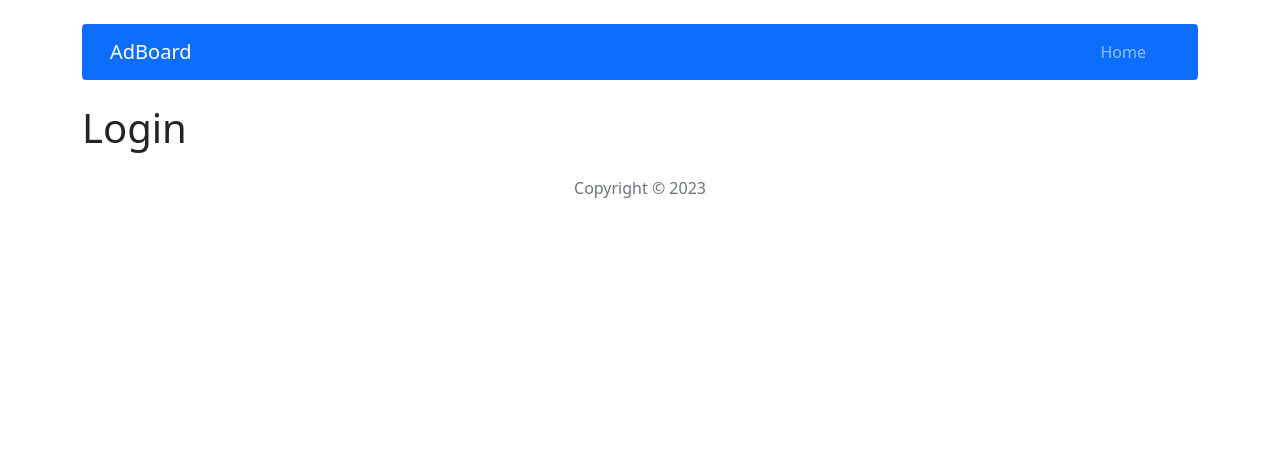
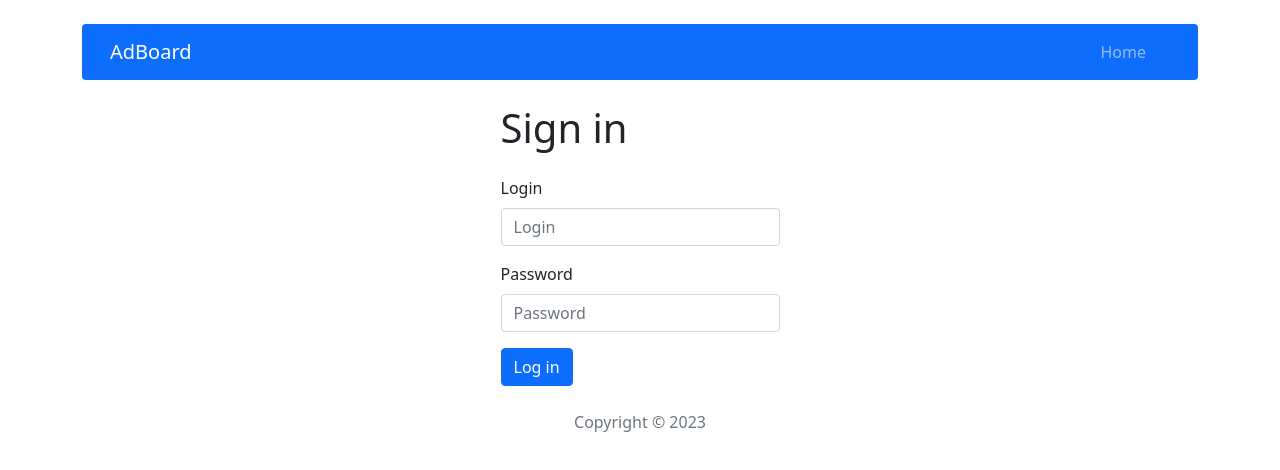
Before and after one commit to PD-2000/ad-board, a React (Create React App) app in the folder client/: page /login in a window 1280 px wide. Shown: the top 470 px of the page. Built offline with nearby package versions, Linux system fonts and the light colour scheme.

Commit message:
Add login form

```diff
--- a/client/src/components/pages/Login/Login.js
+++ b/client/src/components/pages/Login/Login.js
@@ -1,8 +1,81 @@
+import {Alert, Button, Form, Spinner} from 'react-bootstrap';
+import {useState} from 'react';
+import {useDispatch} from 'react-redux';
+import {API_URL} from '../../../config';
+import {logIn} from '../../../redux/usersRedux';
+
 const Login = () => {
+  const [login, setLogin] = useState('');
+  const [password, setPassword] = useState('');
+  const [status, setStatus] = useState(null); // null, 'loading', 'success', 'serverError', 'clientError'
+  const dispatch = useDispatch();
+
+  const handleSubmit = e => {
+    e.preventDefault();
+
+    const options = {
+      method: 'POST',
+      headers: {
+        'Content-Type': 'application/json'
+      },
+      body: JSON.stringify({login, password})
+    }
+
+    setStatus('loading');
+    fetch(`${API_URL}/auth/login`, options)
+      .then(res => {
+        if(res.status === 201){
+          setStatus('success');
+          dispatch(logIn({login}));
+        } else if(res.status === 400) {
+          setStatus('clientError');
+        } else {
+          setStatus('serverError');
+        }
+      })
+      .catch(err => {
+        setStatus('serverError');
+      });
+  }
+
   return (
-    <div>
-      <h1>Login</h1>
-    </div>
+    <Form className="col-12 col-sm-3 mx-auto" onSubmit={handleSubmit}>
+      <h1 className="my-4">Sign in</h1>
+
+      {status === "success" && (
+        <Alert variant="success">
+          <Alert.Heading>Success!</Alert.Heading>
+          <p>Welcome back.</p>
+        </Alert>
+      )}
+      {status === "serverError" && (
+        <Alert variant="danger">
+          <Alert.Heading>Something went wrong</Alert.Heading>
+          <p>An unexpected error has occured. Try again later.</p>
+        </Alert>
+      )}
+      {status === "clientError" && (
+        <Alert variant="danger">
+          <Alert.Heading>Incorrect login credentials</Alert.Heading>
+          <p>Make sure you've entered proper login and password.</p>
+        </Alert>
+      )}
+      {status === "loading" && (
+        <Spinner animation="border" role="status" className="d-block mx-auto">
+          <span className="visually-hidden">Loading...</span>
+        </Spinner>
+      )}
+
+      <Form.Group className="mb-3" controlId="formLogin">
+        <Form.Label>Login</Form.Label>
+        <Form.Control type="text" value={login} onChange={e => setLogin(e.target.value)} placeholder="Login" />
+      </Form.Group>
+      <Form.Group className="mb-3" controlId="formPassword">
+        <Form.Label>Password</Form.Label>
+        <Form.Control type="password" value={password} onChange={e => setPassword(e.target.value)} placeholder="Password" />
+      </Form.Group>
+      <Button variant="primary" type="submit">Log in</Button>
+    </Form>
   );
 }
 
--- a/client/src/components/pages/Register/Register.js
+++ b/client/src/components/pages/Register/Register.js
@@ -21,7 +21,7 @@ const Register = () => {
     const options = {
       method: 'POST',
       body: fd
-    };
+    }
 
     setStatus('loading');
     fetch(`${API_URL}/auth/register`, options)
@@ -91,7 +91,7 @@ const Register = () => {
         <Form.Label>Avatar</Form.Label>
         <Form.Control type="file" onChange={e => setAvatar(e.target.files[0])} />
       </Form.Group>
-      <Button variant="primary" type="submit">Submit</Button>
+      <Button variant="primary" type="submit">Register</Button>
     </Form>
   );
 }
--- a/client/src/redux/initialState.js
+++ b/client/src/redux/initialState.js
@@ -16,7 +16,8 @@ const initialState = {
 			location: 'TN',
 			user: 'John Doe'
 		}
-	]
+	],
+	user: null
 };
 
 export default initialState;
--- a/client/src/redux/store.js
+++ b/client/src/redux/store.js
@@ -1,9 +1,11 @@
 import {createStore, combineReducers} from 'redux';
 import initialState from './initialState';
 import adsReducer from './adsRedux';
+import usersReducer from './usersRedux';
 
 const subreducers = {
-  ads: adsReducer
+  ads: adsReducer,
+  user: usersReducer
 }
 
 const reducer = combineReducers(subreducers);
--- /dev/null
+++ b/client/src/redux/usersRedux.js
@@ -0,0 +1,23 @@
+// selectors
+
+
+// actions
+const createActionName = (actionName) => `app/users/${actionName}`;
+const LOG_IN = createActionName('LOG_IN');
+
+// action creators
+export const logIn = payload => ({
+  type: LOG_IN,
+  payload
+});
+
+const adsReducer = (statePart = null, action) => {
+  switch(action.type) {
+    case LOG_IN:
+      return action.payload;
+    default:
+      return statePart;
+  }
+}
+
+export default adsReducer;
```
